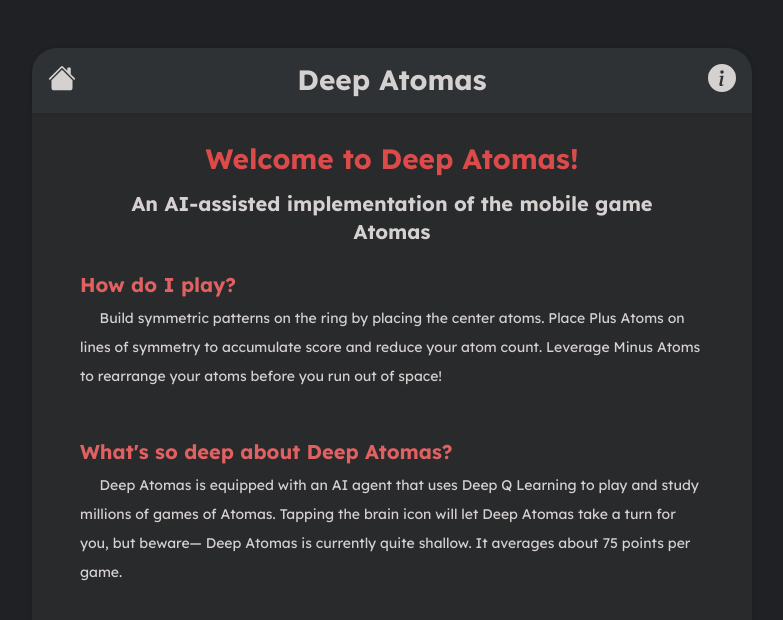
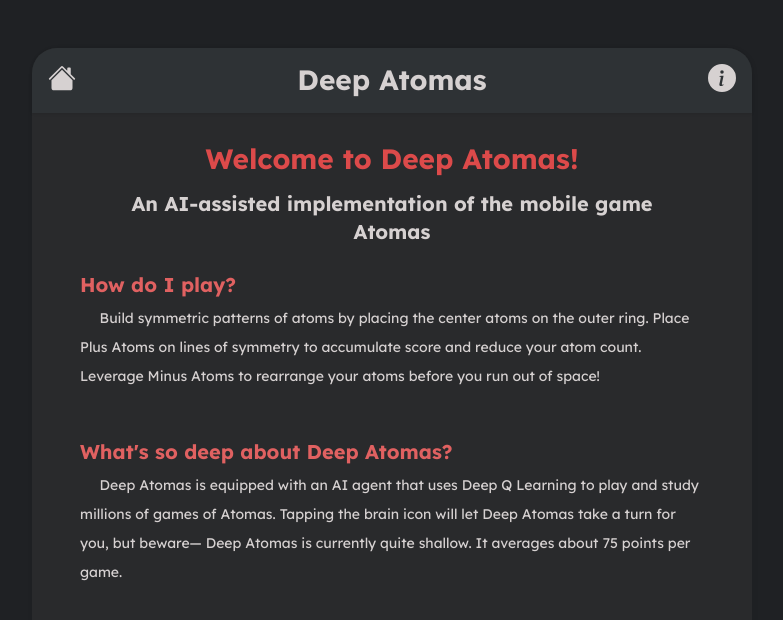
Before and after one commit to BenWonderlin/atomas_drl, a React (Create React App) app in the folder frontend/: page /info in a window 1280 px wide. Shown: the top 620 px of the page, without its empty margins (248-1031 px from the left). Built offline with nearby package versions, Linux system fonts and the light colour scheme.

Commit message:
reworded info modal

```diff
--- a/frontend/src/pages/InfoPage.js
+++ b/frontend/src/pages/InfoPage.js
@@ -16,7 +16,7 @@ const InfoPage = () => {
             <h3>
               How do I play?
             </h3>
-            &nbsp;&nbsp;&nbsp;&nbsp;&nbsp;Build symmetric patterns on the ring by placing the center atoms.
+            &nbsp;&nbsp;&nbsp;&nbsp;&nbsp;Build symmetric patterns of atoms by placing the center atoms on the outer ring.
             Place Plus Atoms on lines of symmetry to accumulate score and reduce your atom count.
             Leverage Minus Atoms to rearrange your atoms before you run out of space!
           </div>
```
